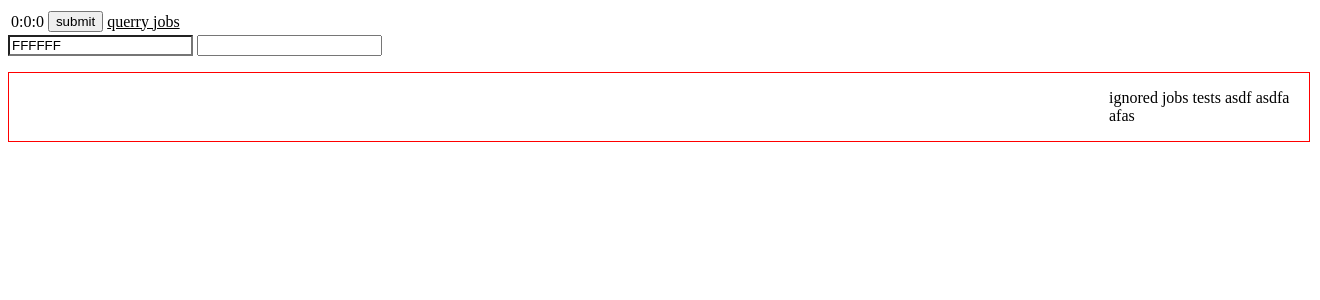
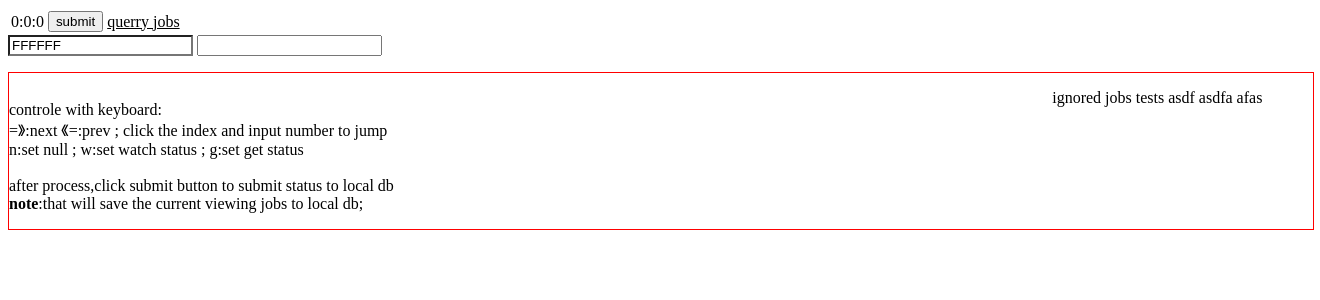
Before and after one commit to sinoory/dijango-jobfind, a Django app: page /jobfind/index in a window 1320 px wide. Shown: the top 300 px of the page. Run offline with Django 3.2, Linux system fonts and the light colour scheme; data that the repository does not hold is empty; parts of the project's set-up code (start-up, migrations or seed data) failed here and were passed over; some libraries are stand-ins or nearby versions.

```diff
--- a/jobfind/templates/jobfind/b.html
+++ b/jobfind/templates/jobfind/b.html
@@ -206,8 +206,8 @@
         <p></p>
         <p></p>
         <p></p>
-            <div style="width:1300px;border:1px solid red;" class="clearfix">
-            <div id='idivJob' style="width:1100px;float:left;">
+            <div style="width:100%;border:1px solid red;" class="clearfix">
+            <div id='idivJob' style="width:80%;float:left;">
                 <table><tr><td id='jstate'></td><td id='job'></td><td id='idjloc'></td></tr></table>
                 <table><tr><td id='coname'></td><td id='idCompScore'></td></tr></table>
                 <p id='codesc'></p>
@@ -216,10 +216,17 @@
                 <p id='jstate'></p>
                 -->
                 <p id='jobdesc'></p>
+                <p id="help">
+                    controle with keyboard:<br>
+                    =》:next 《=:prev ; click the index and input number to jump<br>
+                    n:set null ; w:set watch status ; g:set get status<br><br>
+                    after process,click submit button to submit status to local db<br>
+                    <b>note</b>:that will save the current viewing jobs to local db;
+                </p>
                 <p id="console"></p>
                 <p id='content' ></p>
             </div>
-            <div id='idivIgnoredJob' style="width:200px;float:left;border:1px;">
+            <div id='idivIgnoredJob' style="width:20%;float:left;border:1px;">
                 <p>ignored jobs tests asdf asdfa afas</p>
             </div>
         </div>
```
Also changed, not shown: jobfind/templates/jobfind/q.html (+6 -4 lines), sh/m.py (+20 -7 lines).
